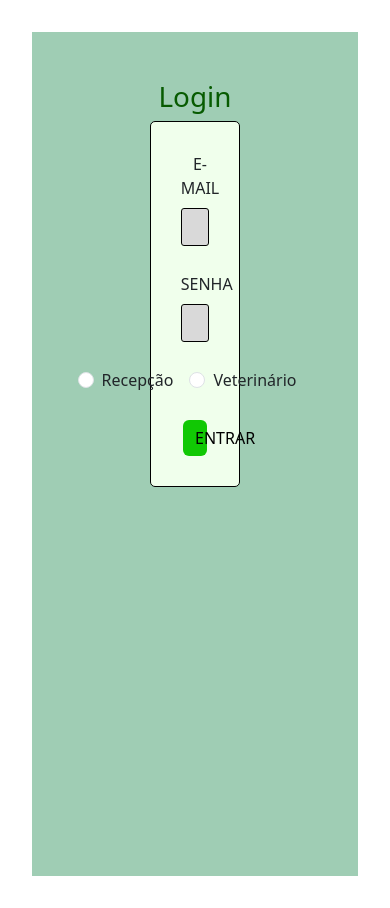
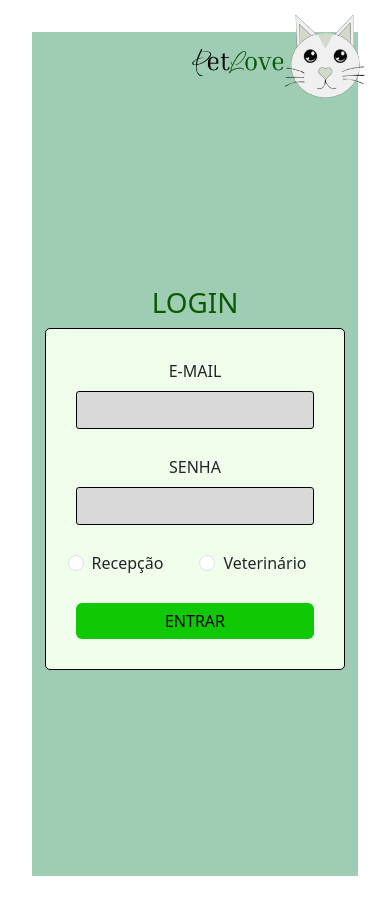
Before and after one commit to ErickWarmling/pet-love-front-end, a React (Vite) app in the folder pet-love/: page /login in a window 390 px wide. Built offline with nearby package versions, Linux system fonts and the light colour scheme.

Commit message:
Ajustes no CSS do Login + responsividade

```diff
--- a/pet-love/src/components/Login/Login.css
+++ b/pet-love/src/components/Login/Login.css
@@ -6,8 +6,18 @@
     background-color: #9FCDB4;
     height: 100vh;
     display: flex;
+    justify-content: center;
+    align-items: center;
 }
 
 h1 {
     color: #075B01;
 }
+
+.logo-petlove {
+   width: 200px;
+   height: auto;
+   position: absolute;
+   top: 10px;
+   right: 10px;
+}
--- a/pet-love/src/components/Login/Login.jsx
+++ b/pet-love/src/components/Login/Login.jsx
@@ -4,8 +4,9 @@ import './Login.css'
 function Login() {
     return (
        <div className="pageLogin">
+        <img className="logo-petlove" src="../../../public/logo.png" alt="Logo PetLove" />
          <div className="container mt-5">
-            <h1 className="text-center">Login</h1>
+            <h1 className="text-center">LOGIN</h1>
             <LoginForm />
         </div>
        </div>
--- a/pet-love/src/components/Login/LoginForm.css
+++ b/pet-love/src/components/Login/LoginForm.css
@@ -3,29 +3,35 @@
    padding: 30px;
    display: flex;
    flex-direction: column;
-   width: 30%;
+   width: 80%;
    gap: 10px;
    margin: 0 auto;
    border: 1px solid black;
    border-radius: 5px;
+   box-sizing: border-box;
+   max-width: 500px;
+   min-width: 300px
 }
 
 .login-form .form-control {
     background-color: #D9D9D9;
     border: 1px solid black;
     border-radius: 3px;
+    width: 100%;
 }
 
 .radio {
     display: flex;
     justify-content: center;
+    flex-wrap: nowrap;
+    gap: 20px
 }
 
 .enter-button {
     background-color: #11C804;
     border: none;
     width: 50%;
+    display: block;
     margin: 0 auto;
-    display: block;
     color: black;
 }
--- a/pet-love/src/components/Login/LoginForm.jsx
+++ b/pet-love/src/components/Login/LoginForm.jsx
@@ -66,9 +66,9 @@ function LoginForm({ onSubmit }) {
                     />
                 </div>
             </Form.Group>
-            <button className="btn btn-primary enter-button" type="submit">
+           <Button type="submit" className="w-100 enter-button">
                 ENTRAR
-            </button>
+            </Button>
         </Form>
     );
 }
```
